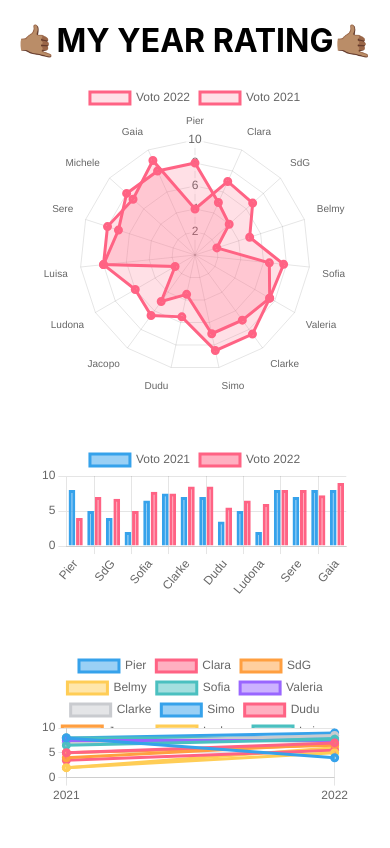
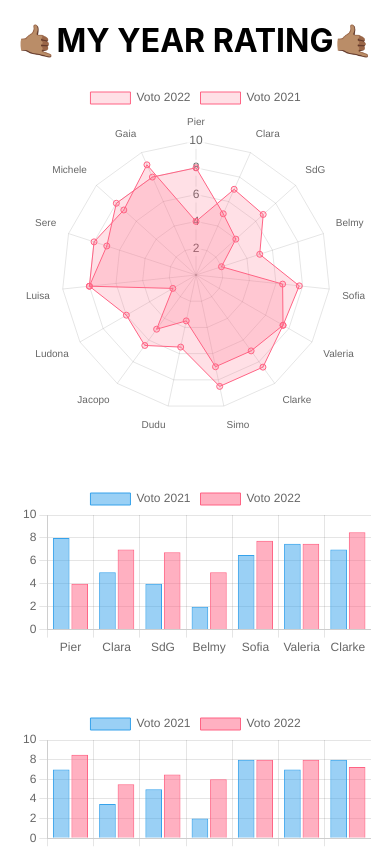
Before and after one commit to simoneteglia/my-year-rating, a React (Create React App) app: page / in a window 390 px wide. Shown: the top 848 px of the page. Built offline with nearby package versions, Linux system fonts and the light colour scheme.

Commit message:
Started mobile view

```diff
--- a/src/App.js
+++ b/src/App.js
@@ -1,5 +1,6 @@
 import React, { useState, useRef, useEffect } from "react";
 import Data from "./Data";
+import global from "./global.json";
 import "chart.js/auto";
 import { Bar, Line, Radar, Scatter } from "react-chartjs-2";
 import {
@@ -22,8 +23,22 @@ Chart.register(
 );
 
 function App() {
+	const [windowSize, setWindowSize] = useState(window.innerWidth);
+
+	useEffect(() => {
+		window.addEventListener("resize", handleResize);
+	}, []);
+
+	const handleResize = () => {
+		setWindowSize(window.innerWidth);
+	};
+
 	const data = new Data();
 
+	if (windowSize > global.UTILS.MOBILE_WIDTH) {
+		/*
+		 * DESKTOP
+		 */
 		return (
 			<div
 				style={{
@@ -47,7 +62,7 @@ function App() {
 				>
 					<Radar
 						style={{ maxHeight: "500px" }}
-					data={data.getRadarDataComplete()}
+						data={data.getRadarDataComplete(windowSize)}
 						options={{
 							scales: {
 								r: {
@@ -65,12 +80,61 @@ function App() {
 					/>
 					<Bar
 						style={{ maxHeight: "500px" }}
-					data={data.getBarDataComplete()}
+						data={data.getBarDataComplete(windowSize)}
 					/>
 					<Line data={data.getLineDataComplete()} />
 				</section>
 			</div>
 		);
+	} else {
+		/*
+		 * MOBILE
+		 */
+		return (
+			<div
+				style={{
+					display: "flex",
+					alignItems: "center",
+					justifyContent: "center",
+					flexDirection: "column",
+				}}
+			>
+				<h1>🤙🏽MY YEAR RATING🤙🏽</h1>
+				<section
+					style={{
+						width: "90%",
+						display: "flex",
+						justifyContent: "center",
+						alignItems: "center",
+						flexDirection: "column",
+						gap: "50px",
+						paddingBottom: "100px",
+					}}
+				>
+					<Radar
+						data={data.getRadarDataComplete(windowSize)}
+						options={{
+							scales: {
+								r: {
+									angleLines: {
+										display: true,
+									},
+									suggestedMin: 0,
+									suggestedMax: 10,
+								},
+							},
+							backgroundColor: "rgba(255, 99, 132, 0.2)",
+							borderColor: "rgba(255, 99, 132, 1)",
+							fill: true,
+						}}
+					/>
+					<Bar data={data.getBarDataCompleteMobile1()} />
+					<Bar data={data.getBarDataCompleteMobile2()} />
+					<Line data={data.getLineDataComplete()} />
+				</section>
+			</div>
+		);
+	}
 }
 
 export default App;
--- a/src/Data.js
+++ b/src/Data.js
@@ -1,3 +1,5 @@
+import global from "./global.json";
+
 const nomi = [
 	"Pier",
 	"Clara",
@@ -34,8 +36,10 @@ const voti = {
 	Gaia: [8, 9],
 };
 
-const borderWidth = 3;
+const borderWidth = 2;
+const mobileBorderWidth = 1;
 const numeroAnni = 2;
+const slicePoint = 7;
 
 export default class Data {
 	constructor() {}
@@ -64,12 +68,15 @@ export default class Data {
 		return dataObject;
 	}
 
-	getRadarDataComplete() {
+	getRadarDataComplete(windowSize) {
 		let myDatasets = [];
 		for (let i = 0; i < numeroAnni; i++) {
 			myDatasets.push({
 				label: `Voto ${2021 + i}`,
-				borderWidth: borderWidth,
+				borderWidth:
+					windowSize > global.UTILS.MOBILE_WIDTH
+						? borderWidth
+						: mobileBorderWidth,
 				data: this.getVotiAnno(2021 + i),
 			});
 		}
@@ -79,18 +86,54 @@ export default class Data {
 		};
 	}
 
-	getBarDataComplete() {
+	getBarDataComplete(windowSize) {
 		let myDatasets = [];
 		for (let i = 0; i < numeroAnni; i++) {
 			myDatasets.push({
 				label: `Voto ${2021 + i}`,
-				borderWidth: borderWidth,
+				borderWidth:
+					windowSize > global.UTILS.MOBILE_WIDTH
+						? borderWidth
+						: mobileBorderWidth,
 				data: this.getVotiAnno(2021 + i),
 			});
 		}
 		return {
 			labels: nomi,
 			datasets: myDatasets,
+		};
+	}
+
+	getBarDataCompleteMobile1() {
+		let myDatasets1 = [];
+		for (let i = 0; i < numeroAnni; i++) {
+			myDatasets1.push({
+				label: `Voto ${2021 + i}`,
+				borderWidth: mobileBorderWidth,
+				data: this.getVotiAnno(2021 + i).slice(0, slicePoint),
+			});
+		}
+		return {
+			labels: nomi.slice(0, slicePoint),
+			datasets: myDatasets1,
+		};
+	}
+
+	getBarDataCompleteMobile2() {
+		let myDatasets1 = [];
+		for (let i = 0; i < numeroAnni; i++) {
+			myDatasets1.push({
+				label: `Voto ${2021 + i}`,
+				borderWidth: mobileBorderWidth,
+				data: this.getVotiAnno(2021 + i).slice(
+					slicePoint,
+					nomi.length - 1
+				),
+			});
+		}
+		return {
+			labels: nomi.slice(slicePoint, nomi.length - 1),
+			datasets: myDatasets1,
 		};
 	}
 
@@ -109,20 +152,4 @@ export default class Data {
 			datasets: myDatasets,
 		};
 	}
-
-	getScatterDataComplete() {
-		let myDatasets = [];
-		let values = this.getVotiAnno(2021);
-		console.log(values);
-		return {
-			labels: ["Pier"],
-			datasets: [
-				{
-					label: "Voto 2021",
-					borderWidth: borderWidth,
-					data: values,
-				},
-			],
-		};
-	}
 }
--- /dev/null
+++ b/src/global.json
@@ -0,0 +1,5 @@
+{
+	"UTILS": {
+		"MOBILE_WIDTH": 768
+	}
+}
```
Lines whose indentation alone changed are shown as unchanged.
